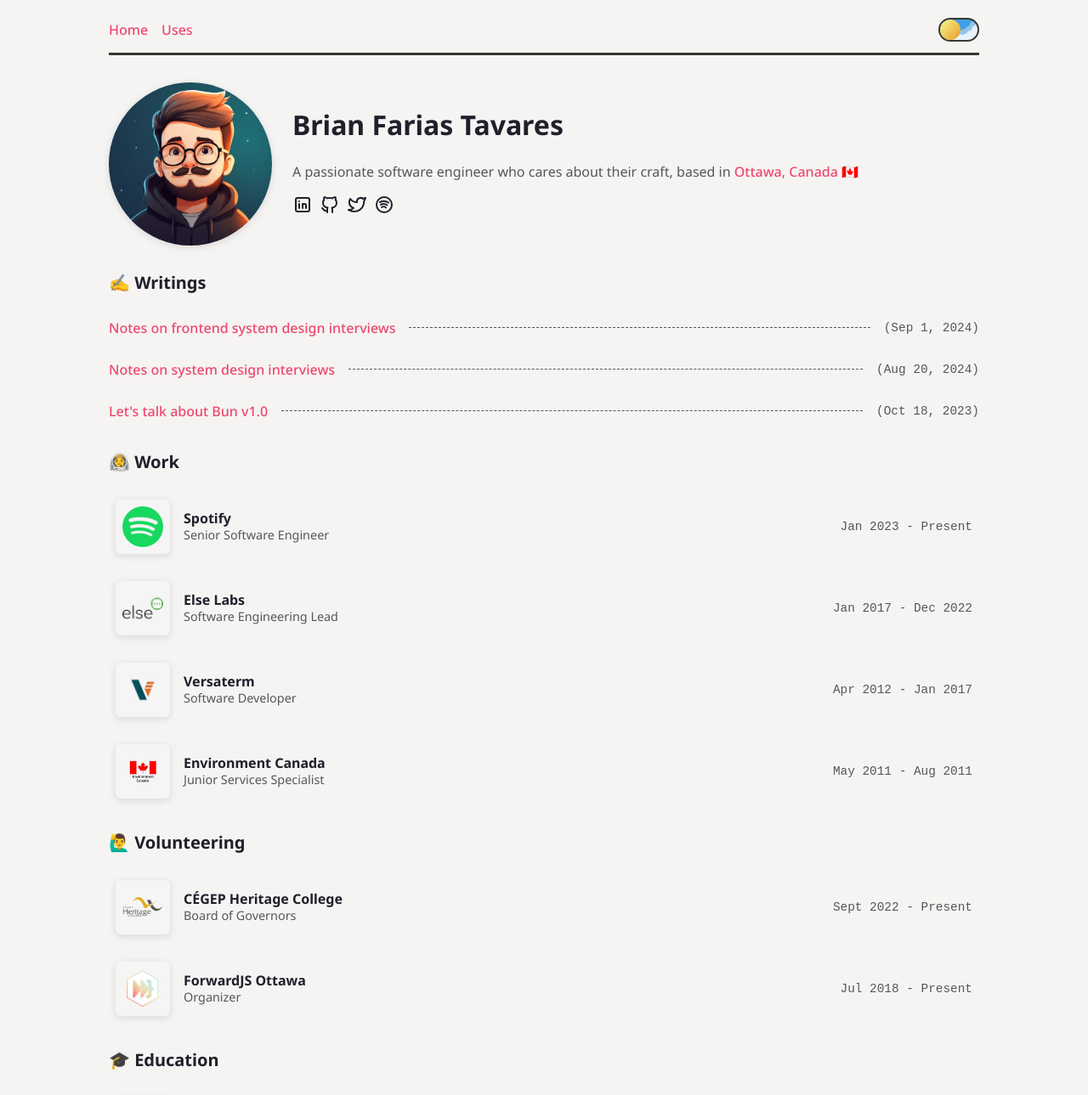
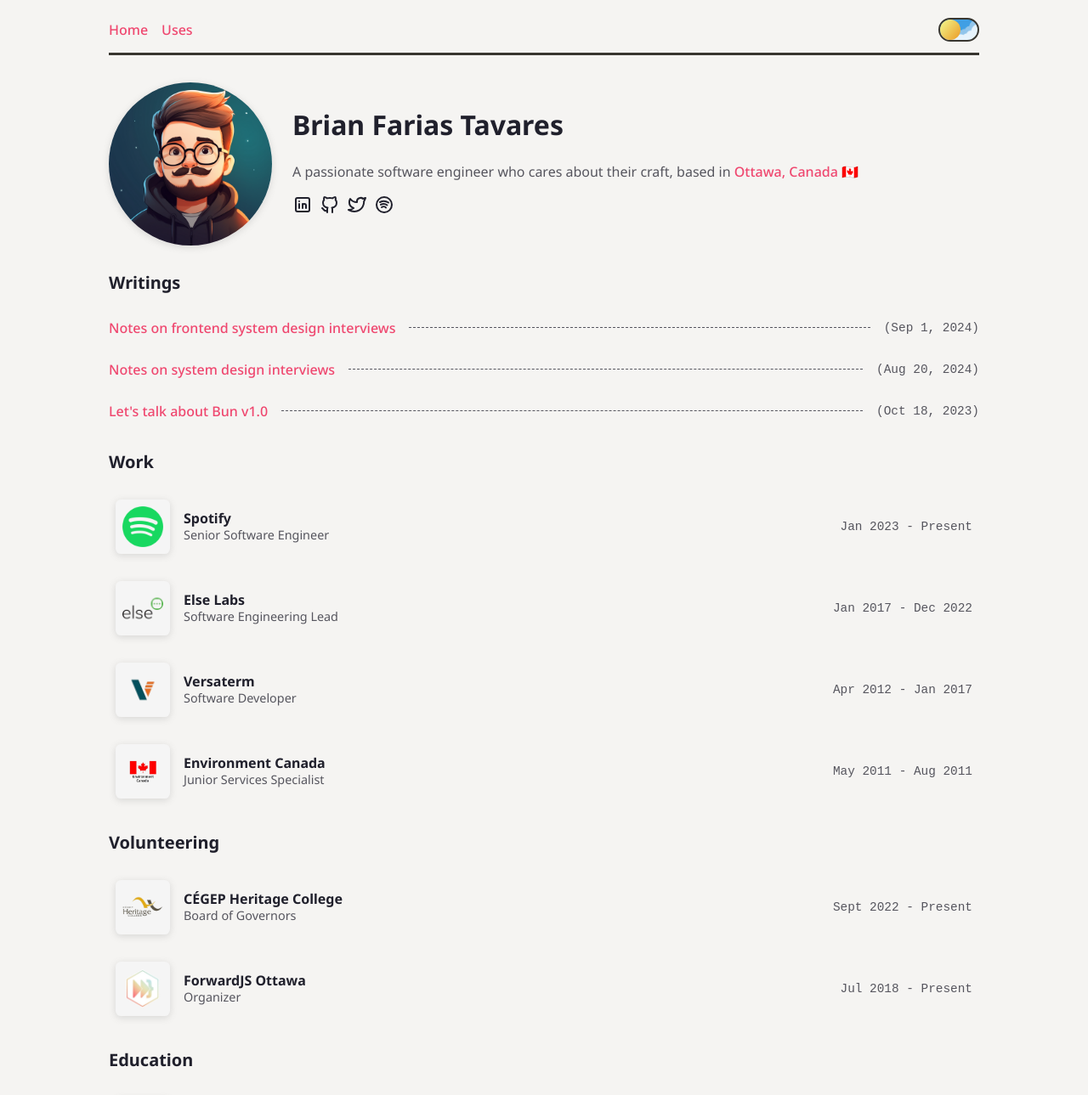
Before and after one commit to btav/btav.dev, an Astro site: page / in a window 1280 px wide. Shown: the top 1289 px of the page at 85% size. Built offline with nearby package versions, Linux system fonts and the light colour scheme; Astro itself is replaced by a stand-in of ours.

Commit message:
removed emoji on headers

```diff
--- a/src/pages/index.astro
+++ b/src/pages/index.astro
@@ -34,7 +34,7 @@
       </div>
     </section>
     <section class="posts">
-      <h2>✍️ Writings</h2>
+      <h2>Writings</h2>
       {
         posts.map((post) => (
           <PostLink
@@ -48,7 +48,7 @@
       }
     </section>
     <section class="experience">
-      <h2>👨‍🚀 Work</h2>
+      <h2>Work</h2>
       {
         WORK.map(({ title, startDate, endDate, company, image, url }) => (
           <ExperienceLink
@@ -63,7 +63,7 @@
       }
     </section>
     <section class="experience">
-      <h2>🙋‍♂️ Volunteering</h2>
+      <h2>Volunteering</h2>
       {
         VOLUNTEER.map(({ title, startDate, endDate, company, image, url }) => (
           <ExperienceLink
@@ -78,7 +78,7 @@
       }
     </section>
     <section class="experience">
-      <h2>🎓 Education</h2>
+      <h2>Education</h2>
       {
         EDUCATION.map(({ title, startDate, endDate, company, image, url }) => (
           <ExperienceLink
```
